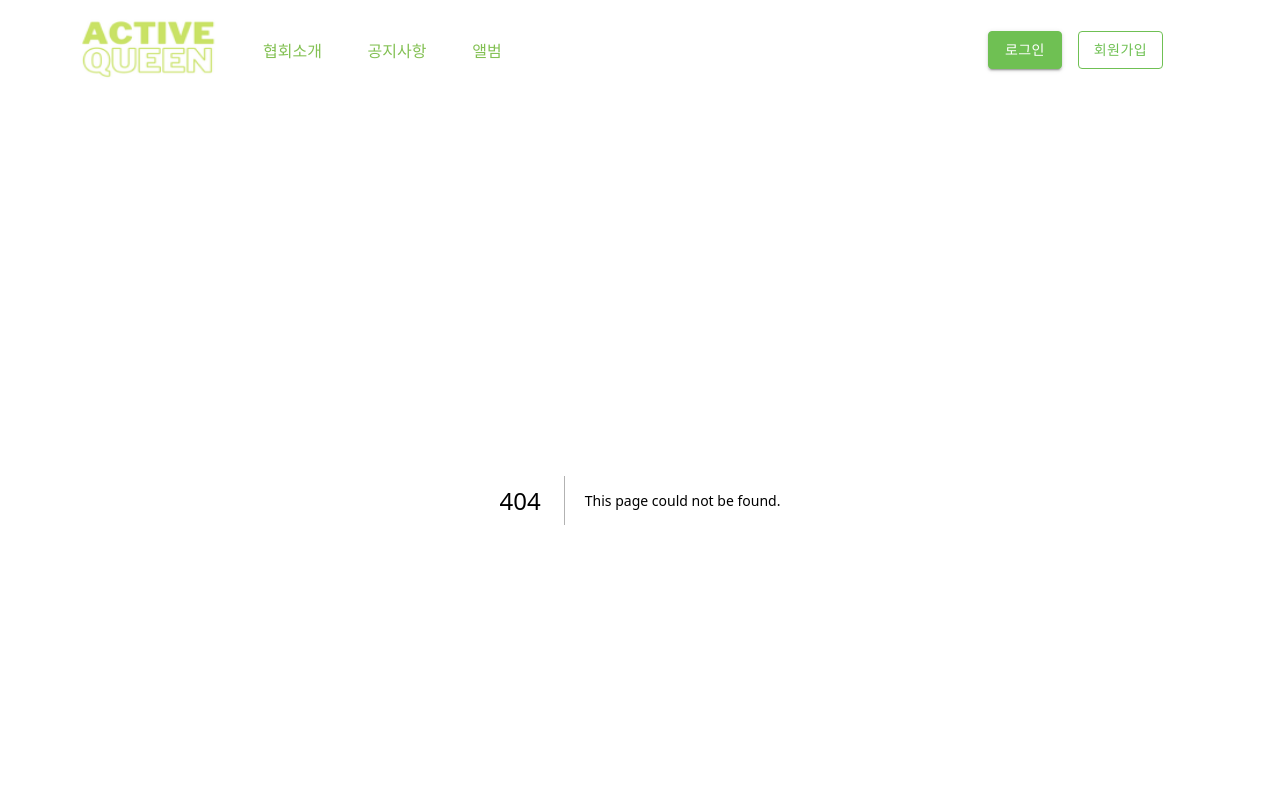
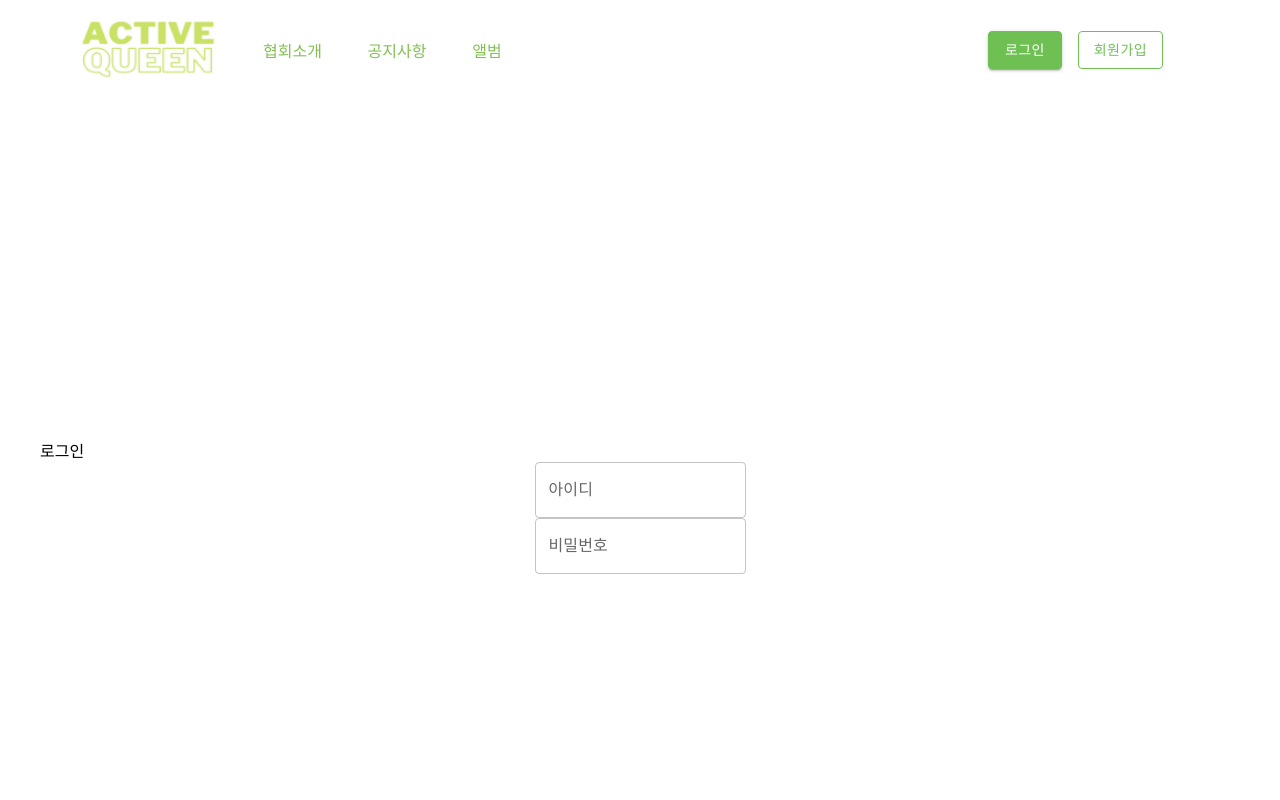
Before and after one commit to KMS9612/active-queen, a Next.js app: page /login in a window 1280 px wide. Before the commit this address had no page. Shown: the top 800 px of the page. Built offline with nearby package versions, Linux system fonts and the light colour scheme.

Commit message:
login페이지 마크업 진행중

```diff
--- /dev/null
+++ b/pages/login/index.tsx
@@ -0,0 +1,5 @@
+import LoginContainer from "../../src/unit/login/login.container";
+
+export default function Login() {
+  return <LoginContainer></LoginContainer>;
+}
--- /dev/null
+++ b/src/common/inputs/login/id.input.tsx
@@ -0,0 +1,13 @@
+import { TextField } from "@mui/material";
+
+interface IPropsIDInput {
+  label: string;
+}
+
+export default function IDInput(props: IPropsIDInput) {
+  return (
+    <>
+      <TextField label={"아이디"}></TextField>
+    </>
+  );
+}
--- /dev/null
+++ b/src/common/inputs/login/pw.input.tsx
@@ -0,0 +1,13 @@
+import { TextField } from "@mui/material";
+
+interface IPropsPWInput {
+  label: string;
+}
+
+export default function PWInput(props: IPropsPWInput) {
+  return (
+    <>
+      <TextField label={"비밀번호"}></TextField>
+    </>
+  );
+}
--- a/src/common/layout/header/header.presenter.tsx
+++ b/src/common/layout/header/header.presenter.tsx
@@ -13,8 +13,16 @@ export default function HeaderPresenter(props: IPropsHeaderPresenter) {
         ))}
       </Header.NavWrapper>
       <Header.BtnWrapper spacing={2} direction="row">
-        <ContainedBtn Text="로그인" router={`/logIn`} onClick={props.onClickMoveToPage} />
-        <OutlinedBtn Text="회원가입" router={`/signIn`} onClick={props.onClickMoveToPage} />
+        <ContainedBtn
+          Text="로그인"
+          router={`/login`}
+          onClick={props.onClickMoveToPage}
+        />
+        <OutlinedBtn
+          Text="회원가입"
+          router={`/signin`}
+          onClick={props.onClickMoveToPage}
+        />
       </Header.BtnWrapper>
     </Header.Wrapper>
   );
--- /dev/null
+++ b/src/unit/login/login.container.tsx
@@ -0,0 +1,10 @@
+import { useRouter } from "next/router";
+import LoginPresenter from "./login.presenter";
+
+export default function LoginContainer() {
+  const router = useRouter();
+  const onClickMoveToPrev = () => {
+    router.back();
+  };
+  return <LoginPresenter onClickMoveToPrev={onClickMoveToPrev} />;
+}
--- /dev/null
+++ b/src/unit/login/login.presenter.tsx
@@ -0,0 +1,16 @@
+import IDInput from "../../common/inputs/login/id.input";
+import PWInput from "../../common/inputs/login/pw.input";
+import * as Login from "./login.styles";
+import { IPropsLogin } from "./login.types";
+
+export default function LoginPresenter(props: IPropsLogin) {
+  return (
+    <Login.Wrapper>
+      <Login.Text>로그인</Login.Text>
+      <Login.InputWrapper component="form">
+        <IDInput label={"id"} />
+        <PWInput label="password" />
+      </Login.InputWrapper>
+    </Login.Wrapper>
+  );
+}
--- /dev/null
+++ b/src/unit/login/login.styles.ts
@@ -0,0 +1,24 @@
+import styled from "@emotion/styled";
+import { Box } from "@mui/system";
+
+export const Wrapper = styled.div`
+  width: 100%;
+  height: 100vh;
+  display: flex;
+  flex-direction: column;
+  justify-content: center;
+  align-items: center;
+`;
+
+export const Text = styled.div`
+  width: 100%;
+`;
+
+export const InputWrapper = styled(Box)`
+  width: 100%;
+  height: 100px;
+  display: flex;
+  flex-direction: column;
+  justify-content: space-between;
+  align-items: center;
+`;
--- /dev/null
+++ b/src/unit/login/login.types.ts
@@ -0,0 +1,3 @@
+export interface IPropsLogin {
+  onClickMoveToPrev: () => void;
+}
--- a/styles/globals.css
+++ b/styles/globals.css
@@ -2,7 +2,8 @@ html,
 body {
   padding: 0;
   margin: 0;
-  font-family: -apple-system, BlinkMacSystemFont, Segoe UI, Roboto, Oxygen, Ubuntu, Cantarell, Fira Sans, Droid Sans, Helvetica Neue, sans-serif;
+  font-family: -apple-system, BlinkMacSystemFont, Segoe UI, Roboto, Oxygen,
+    Ubuntu, Cantarell, Fira Sans, Droid Sans, Helvetica Neue, sans-serif;
 }
 
 a {
@@ -13,13 +14,3 @@ a {
 * {
   box-sizing: border-box;
 }
-
-@media (prefers-color-scheme: dark) {
-  html {
-    color-scheme: dark;
-  }
-  body {
-    color: white;
-    background: black;
-  }
-}
```
Also changed, not shown: 1 other file (tests, documents, lock files or other folders).
